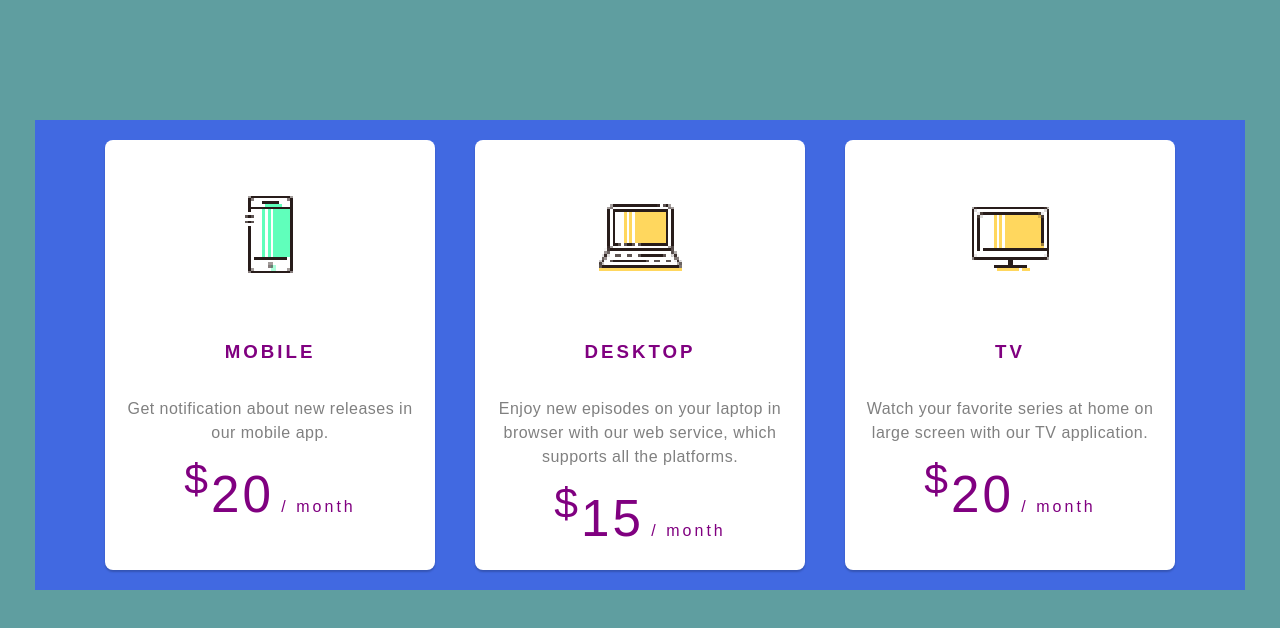
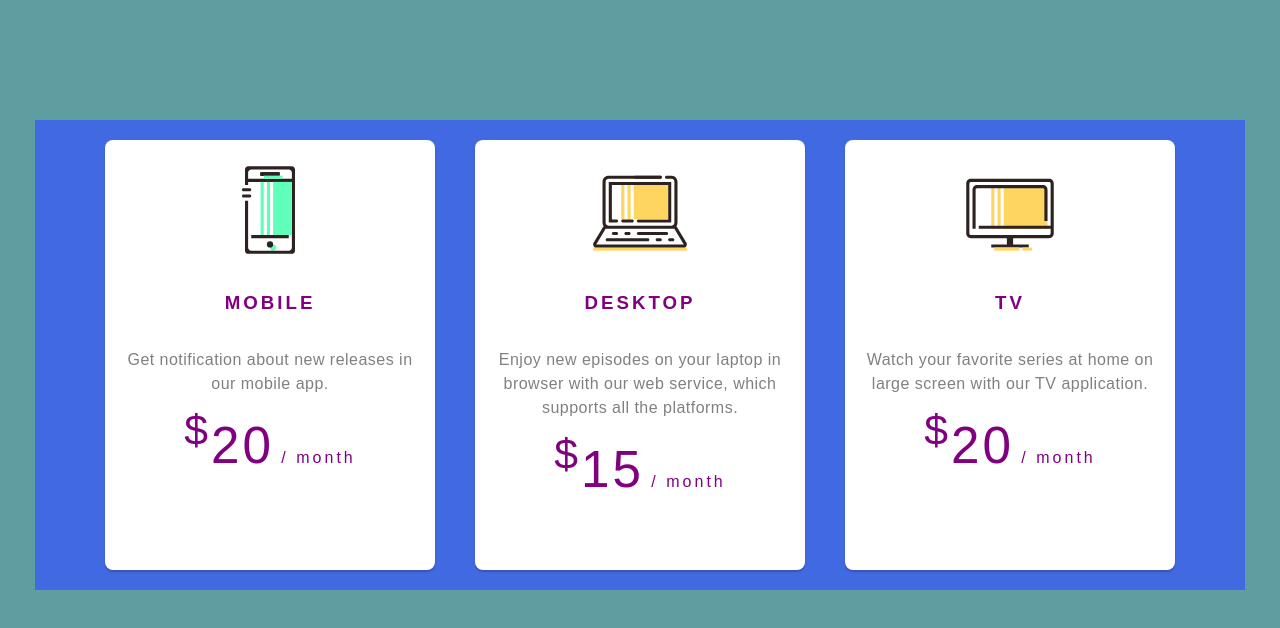
Before and after one commit to Natalia-Mariel-Gonzalez-Solis/Maquetacion_tarjetas, a plain HTML site: page index.html in a window 1280 px wide. Drawn offline with Linux system fonts and the light colour scheme.

Commit message:
Se cambiaron las imágenes de png a svg y el tamaño

```diff
--- a/css/styles.css
+++ b/css/styles.css
@@ -53,6 +53,11 @@ body {
   box-shadow: 0 12px 16px rgba(0, 0, 0, 0.2);
 }
 
+img {
+  width: 100px;
+  height: 140px;
+}
+
 .violeta {
   color: purple;
   text-align: center;
--- a/index.html
+++ b/index.html
@@ -11,21 +11,21 @@
     <div class="container">
 
         <div class="card">
-                <img src="images/mobile.png" alt="mobile">
+                <img src="images/Natalia Mariel Gonzalez Solis - device.svg" alt="mobile">
                <h3 class="violeta">MOBILE</h3>
                <p class="text">Get notification about new releases in our mobile app.</p>
                <p class="violeta"><spand class="grande"><sup class="violeta">$</sup>20</spand> / month</p>
          </div>
 
          <div class="card">
-            <img src="images/laptop.png" alt="laptop">
+            <img src="images/Natalia Mariel Gonzalez Solis - laptop.svg" alt="laptop">
            <h3 class="violeta">DESKTOP</h3>
            <p class="text">Enjoy new episodes on your laptop in browser with our web service, which supports all the platforms.</p>
            <p class="violeta"><spand class="grande"><sup class="violeta">$</sup>15</spand> / month</p>
          </div>
 
      <div class="card">
-        <img src="images/tv.png" alt="tv">
+        <img src="images/Natalia Mariel Gonzalez Solis - monitor.svg" alt="tv">
        <h3 class="violeta">TV</h3>
        <p class="text">Watch your favorite series at home on large screen with our TV application.</p>
        <p class="violeta"><spand class="grande"><sup class="violeta">$</sup>20</spand> / month</p>
```
Also changed, not shown: images/Natalia Mariel Gonzalez Solis - device.svg (added), images/Natalia Mariel Gonzalez Solis - laptop.svg (added), images/Natalia Mariel Gonzalez Solis - monitor.svg (added), images/laptop.png (deleted), images/mobile.png (deleted), images/tv.png (deleted).
